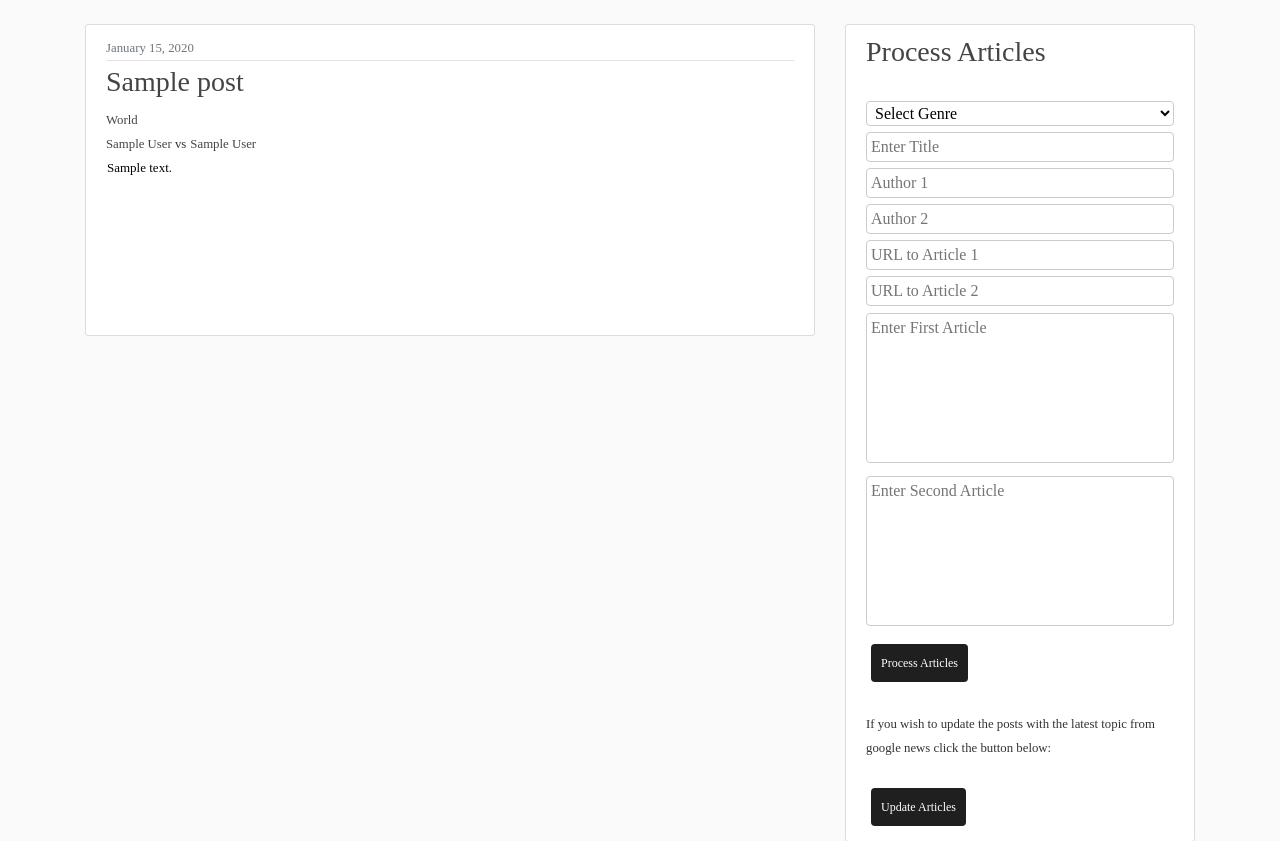
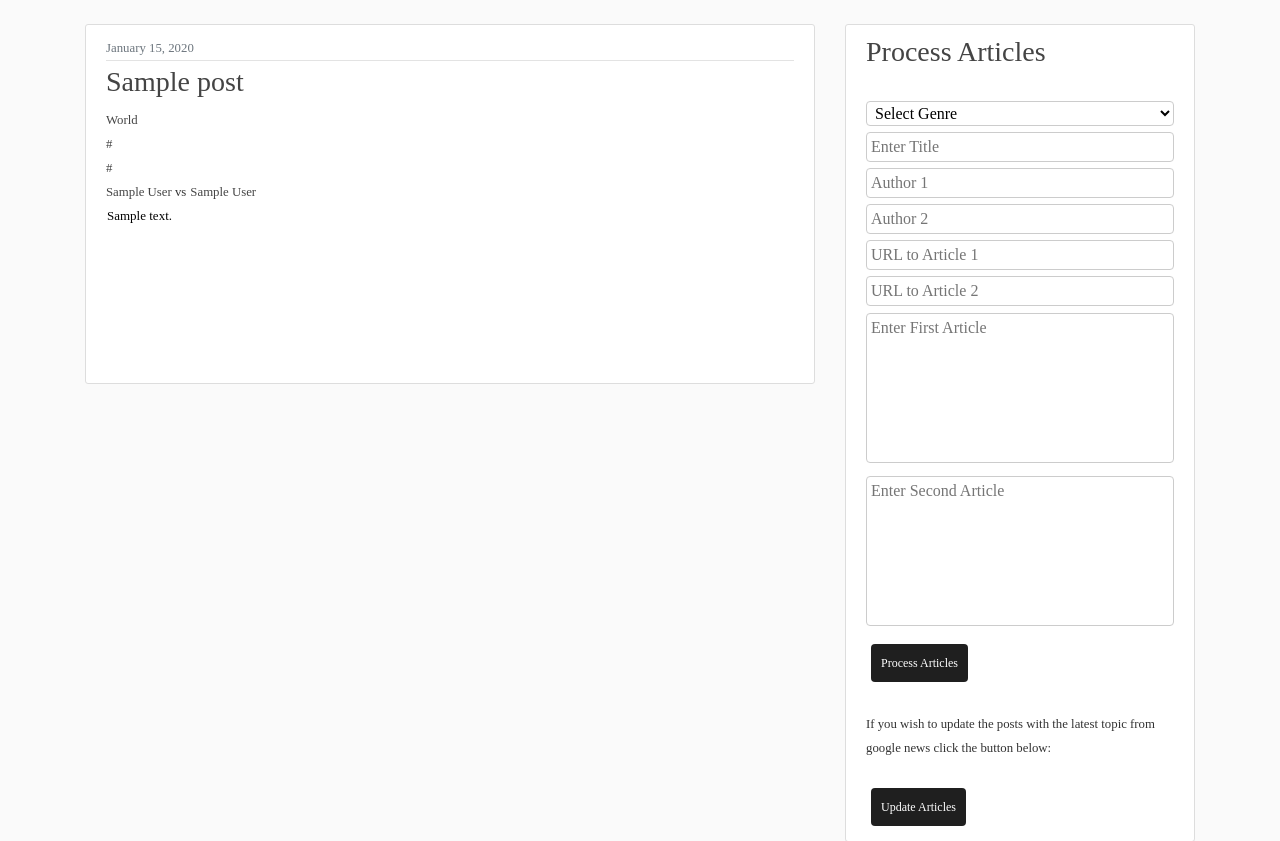
Before and after one commit to dthomas40/newssimplified, a Django app: page / in a window 1280 px wide. Shown: the part 56-897 px from the top of the page. Run offline with Django 3.2, Linux system fonts and the light colour scheme; tables that the repository leaves empty hold one stand-in row (values such as "Sample post"); some libraries are stand-ins or nearby versions.

```diff
--- a/blog/templates/blog/home.html
+++ b/blog/templates/blog/home.html
@@ -8,6 +8,8 @@
             </div>
             <h3 style="font-family: 'Times New Roman', Times, serif;"><a class="article-title" href="#">{{ post.title }}</a></h3>
             <small class="text-muted" style="font-family: 'Times New Roman', Times, serif;"><a class="article-title" href="#">{{ post.get_genre_display }}</a></small><br/>
+            <small class="text-muted" style="font-family: 'Times New Roman', Times, serif;"><a class="article-title" href="#">{{ post.url1 }}</a></small><br/>
+            <small class="text-muted" style="font-family: 'Times New Roman', Times, serif;"><a class="article-title" href="#">{{ post.url2 }}</a></small><br/>
             <small class="text-muted" style="font-family: 'Times New Roman', Times, serif;"><a class="article-title" href="#">{{ post.author1 }}</a></small><small> vs</small>
             <small class="text-muted" style="font-family: 'Times New Roman', Times, serif;"><a class="article-title" href="#"> {{ post.author2 }}</a></small><br/>
             <textarea readonly rows="10" cols="100" style="font-family: 'Times New Roman', Times, serif; scrollbar-width: 10px; scrollbar-base-color: darkgrey; scrollbar-highlight-color: black; border-color: white; font-size: small;">{{ post.content }}</textarea>
```
